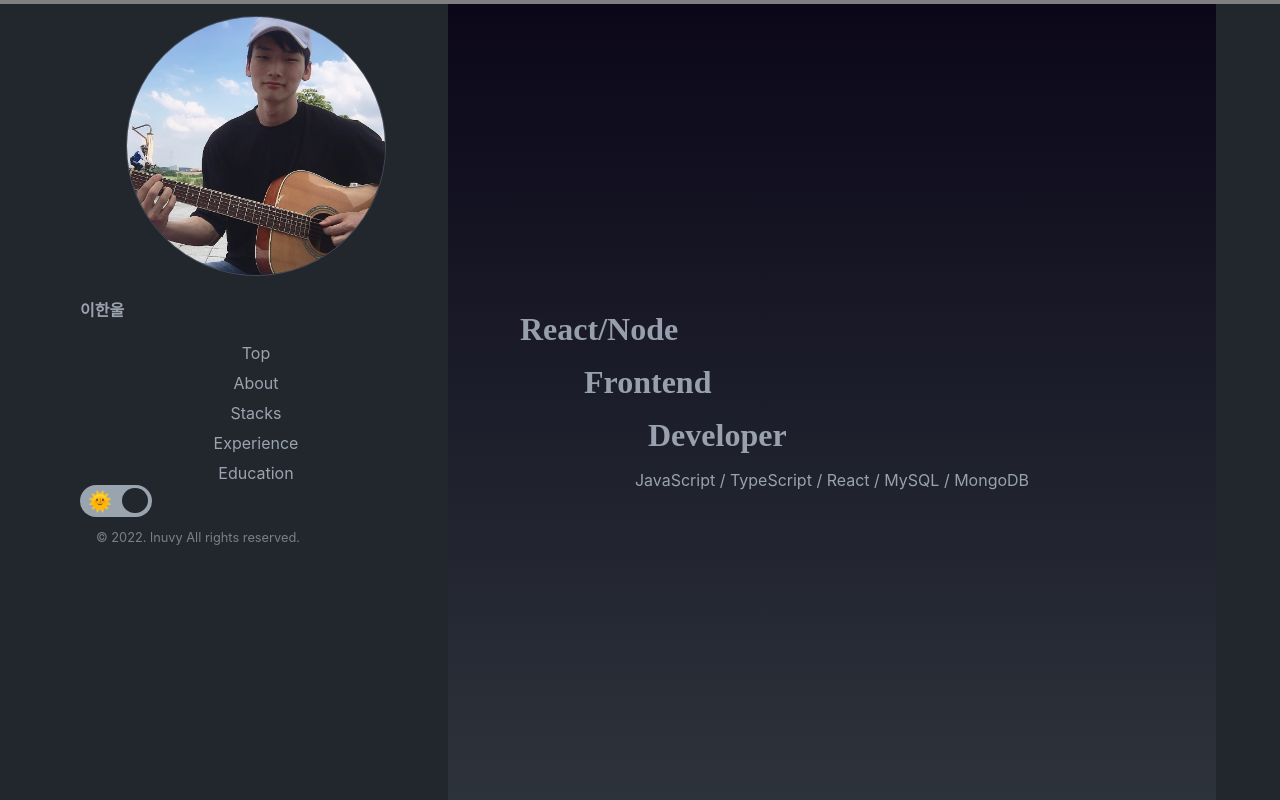
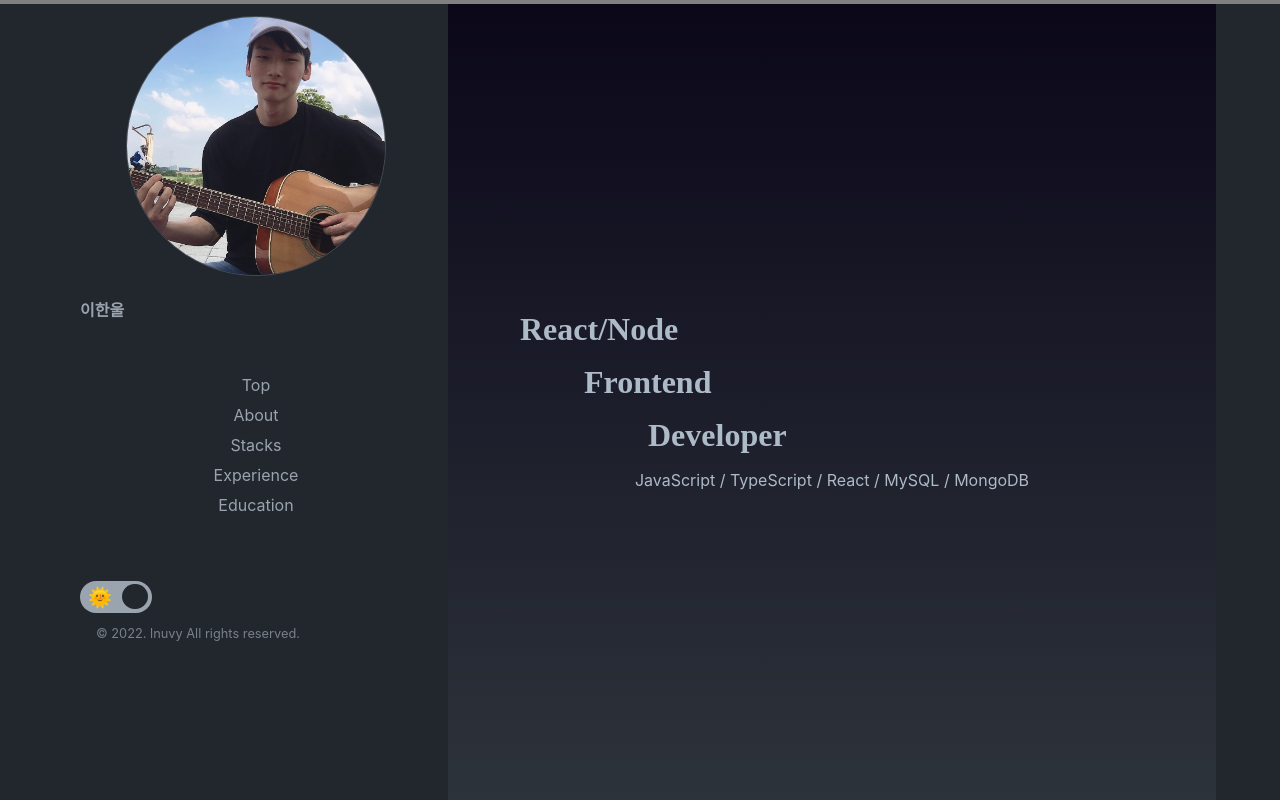
Before and after one commit to lnuvy/lnuvy.github.io, a Next.js app: page / in a window 1280 px wide. Shown: the top 800 px of the page. Built offline with nearby package versions, Linux system fonts and the light colour scheme.

Commit message:
globalstyle 한게없는데 해결

```diff
--- a/pages/index.tsx
+++ b/pages/index.tsx
@@ -4,13 +4,10 @@ import styled from '@emotion/styled'
 import LeftBar from '@components/LeftBar'
 import RightContent from '../src/layout/RightContent'
 import ScrollProgress from '@components/ScrollProgressBar'
-import GlobalStyles from '../styles/GlobalStyles'
 
 const Home: NextPage = ({ changeMode }: any) => {
   return (
     <>
-      <GlobalStyles />
-
       <GlobalWrap>
         <Head>
           <title>프론트엔드 개발자 이한울</title>
--- a/src/components/LeftBar/Chapter/index.tsx
+++ b/src/components/LeftBar/Chapter/index.tsx
@@ -1,17 +1,21 @@
-import React from 'react'
+import React, { Dispatch, SetStateAction } from 'react'
 import styled from '@emotion/styled'
 import Link from 'next/link'
 
 const chapterArray = ['Top', 'About', 'Stacks', 'Experience', 'Education']
 
-const Chapter = () => {
+type SetToggleProps<T = any> = {
+  setSidebarToggle: Dispatch<SetStateAction<T>>
+}
+
+const Chapter = ({ setSidebarToggle }: SetToggleProps) => {
   return (
     <Wrap className="flex-c-center">
       {chapterArray.map((t, i) => {
         return (
           <div key={i}>
             <Link href={`#${t}`}>
-              <span>{t}</span>
+              <span onClick={() => setSidebarToggle(false)}>{t}</span>
             </Link>
           </div>
         )
@@ -21,6 +25,7 @@ const Chapter = () => {
 }
 
 const Wrap = styled.div`
+  padding: 2rem 0;
   gap: 0.5rem;
 
   & > div {
--- a/src/components/LeftBar/LeftBarStyles.ts
+++ b/src/components/LeftBar/LeftBarStyles.ts
@@ -32,15 +32,15 @@ export const BurgerIcon = styled.label<SidebarProps>`
       position: absolute;
       transition: 0.3s;
 
-      &:nth-child(1) {
+      &:nth-of-type(1) {
         ${({ mobileToggle }) =>
           mobileToggle ? 'top: 50%; transform: rotate(45deg);' : 'top: 0;'};
       }
-      &:nth-child(2) {
+      &:nth-of-type(2) {
         top: 50%;
         ${({ mobileToggle }) => (mobileToggle ? 'opacity: 0;' : 'top: 50%;')};
       }
-      &:nth-child(3) {
+      &:nth-of-type(3) {
         ${({ mobileToggle }) =>
           mobileToggle ? 'top: 50%;transform: rotate(-45deg);' : 'top: 100%;'};
       }
@@ -62,6 +62,8 @@ export const Wrap = styled.div<SidebarProps>`
     position: fixed;
     left: ${({ mobileToggle }) => (mobileToggle ? '0;' : '-500px;')};
     z-index: 2;
+    background-color: ${({ theme }) => theme.palette.background1};
+    border-right: 1px solid ${({ theme }) => theme.palette.background2};
   }
 `
 
--- a/src/components/LeftBar/index.tsx
+++ b/src/components/LeftBar/index.tsx
@@ -10,11 +10,10 @@ import {
 } from './LeftBarStyles'
 import Chapter from '@components/LeftBar/Chapter'
 import ToggleBox from '@elements/ToggleBox'
-import { theme } from '../../../styles/theme'
 import { useCheck } from '@hooks/useInput'
 
 const LeftBar = ({ changeMode }: any) => {
-  const [sidebarToggle, onChangeToggle] = useCheck(false)
+  const [sidebarToggle, onChangeToggle, setSidebarToggle] = useCheck(false)
   const [checked, setChecked] = useState<any>(false)
 
   useEffect(() => {
@@ -52,14 +51,16 @@ const LeftBar = ({ changeMode }: any) => {
 
         <h4>이한울</h4>
 
-        <Chapter />
+        <Chapter setSidebarToggle={setSidebarToggle} />
 
-        <div className="flex-start">
-          <ToggleBox checked={checked} changeMode={changeMode} />
+        <div style={{ marginTop: '2rem' }}>
+          <div className="flex-start">
+            <ToggleBox checked={checked} changeMode={changeMode} />
+          </div>
+          <Footer>
+            <Span>© 2022. lnuvy All rights reserved.</Span>
+          </Footer>
         </div>
-        <Footer>
-          <Span>© 2022. lnuvy All rights reserved.</Span>
-        </Footer>
       </Wrap>
     </>
   )
--- a/src/components/Title/TitleStyles.ts
+++ b/src/components/Title/TitleStyles.ts
@@ -36,6 +36,7 @@ export const TextBox = styled.div`
 
   & > p {
     margin: 0;
+    color: ${({ theme }) => theme.palette.text4};
   }
 `
 
@@ -49,6 +50,7 @@ export const H1 = styled.h1<H1Props>`
   text-align: start;
   margin-top: 0;
   margin-bottom: 1rem;
+  color: ${({ theme }) => theme.palette.text4};
   margin-left: ${({ pos }) => `calc(8rem * ${pos + 1});`};
 
   @media ${({ theme }) => theme.device.mobile} {
--- a/src/components/Title/index.tsx
+++ b/src/components/Title/index.tsx
@@ -10,7 +10,7 @@ const TitleCarousel = () => {
       <StyledSlider {...settings}>
         {[...Array(4)].map((_, i) => {
           if (i === 0) return <Page key={i} />
-          else return <Item>하하</Item>
+          else return <Item key={i}>하하</Item>
         })}
       </StyledSlider>
     </Wrap>
--- a/src/layout/RightContent.tsx
+++ b/src/layout/RightContent.tsx
@@ -30,7 +30,7 @@ const Wrap = styled.div`
   }
   background-color: ${({ theme }) => theme.palette.backgroundColor};
 `
-//
+
 // const Title = styled.div`
 //   background: linear-gradient(to bottom, #0b0719, #2d333b);
 //   height: 100vh;
--- a/styles/GlobalStyles.tsx
+++ b/styles/GlobalStyles.tsx
@@ -5,9 +5,7 @@ type ThemeProps = {
   isDark: boolean
 }
 
-const GlobalStyles = ({ isDark }: ThemeProps) => {
-  console.log('뭐냐>', isDark)
-  const styles = css`
+const common = css`
   html,
   body {
     padding: 0;
@@ -17,7 +15,6 @@ const GlobalStyles = ({ isDark }: ThemeProps) => {
       'Noto Sans KR', 'Malgun Gothic', 'Apple Color Emoji', 'Segoe UI Emoji',
       'Segoe UI Symbol', sans-serif;
     scroll-behavior: smooth;
-      background-color: ${isDark ? '#22272e;' : '#fff'};
   }
 
   a {
@@ -75,7 +72,26 @@ const GlobalStyles = ({ isDark }: ThemeProps) => {
   }
 `
 
-  return <Global styles={styles} />
+const light = css`
+  ${common}
+  html,
+  body {
+    background-color: #fff;
+  }
+`
+
+const dark = css`
+  ${common}
+  html,
+  body {
+    background-color: #22272e;
+  }
+`
+
+const GlobalStyles = ({ isDark }: ThemeProps) => {
+  console.log('???', isDark)
+  if (isDark) return <Global styles={dark} />
+  else return <Global styles={light} />
 }
 
 export default GlobalStyles
--- a/styles/theme.ts
+++ b/styles/theme.ts
@@ -15,6 +15,8 @@ export const theme = {
   },
   darkTheme: {
     backgroundColor: '#22272e',
+    background1: '#373e48', // 버튼색상
+    background2: '#454e58', // 버튼 border 색상
     text1: 'rgba(205, 217, 229, 0.5)',
     text2: 'rgba(205, 217, 229, .7)',
     text3: '#768390',
@@ -27,6 +29,8 @@ export const theme = {
   },
   lightTheme: {
     backgroundColor: '#fff',
+    background1: '#f6f8fb',
+    background2: '#d6d8db',
     text1: '#57606a',
     text2: '#24292f',
     text3: '#adbac7',
```
Lines whose indentation alone changed are shown as unchanged.
